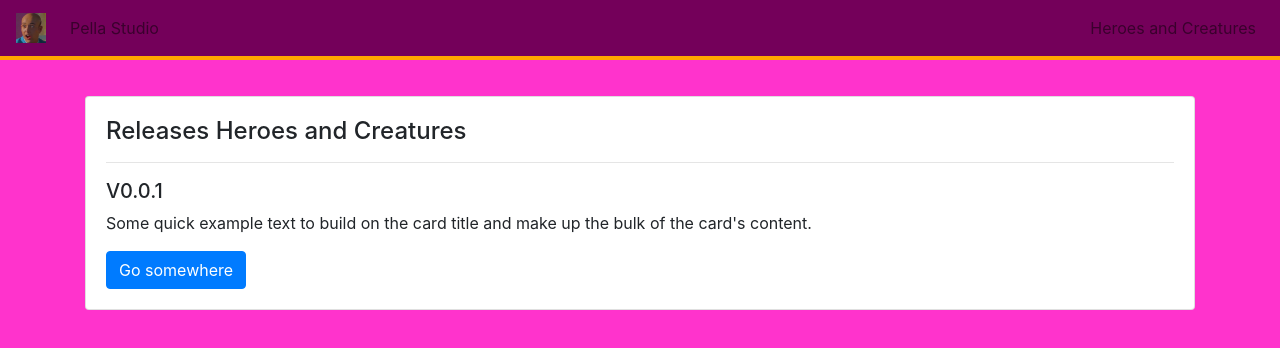
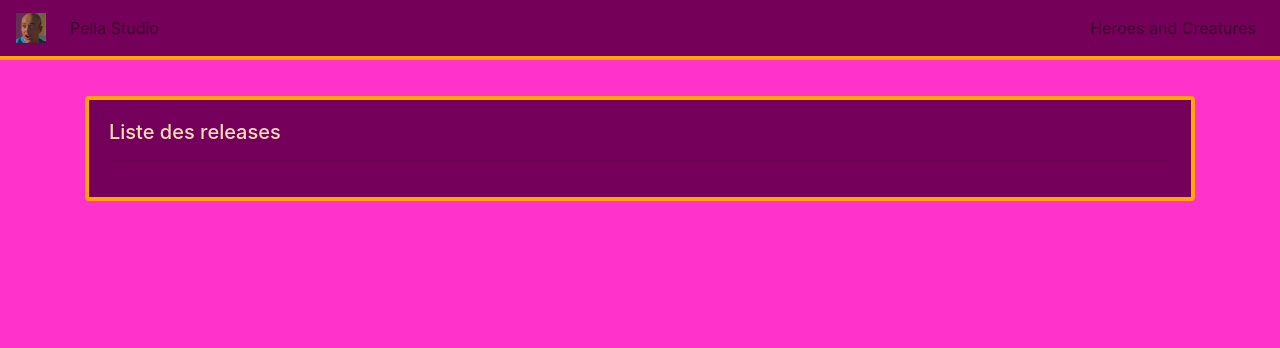
Before and after one commit to probakilla/pellawebsite, a React app: page / in a window 1280 px wide. Built offline with nearby package versions, Linux system fonts and the light colour scheme.

Commit message:
Ajout d'une carte pour les releases vide

```diff
--- /dev/null
+++ b/css/releaseCard.css
@@ -0,0 +1,6 @@
+.release-card-style {
+  margin-top: 6rem;
+  background: hsl(313, 100%, 23%);
+  border: 4px solid #ffa600;
+  color: wheat;
+}
--- a/src/html/releases.html
+++ b/src/html/releases.html
@@ -10,25 +10,8 @@
 <body style="background-color: #ff33cc">
 
   <section id="release-navbar"></section>
-  <section id="releases-card" style="padding-top: 6rem;"></section>
+  <section id="releases-card"></section>
 
-  <div id="card-container" class="container">
-    <div class="row">
-      <div class="col-12">
-        <div id="releases-card" class="card">
-          <div class="card-body">
-            <h4 class="card-title">Releases Heroes and Creatures</h5>
-              <hr>
-              <h5>V0.0.1
-            </h4>
-            <p class="card-text">Some quick example text to build on the card title and make up the bulk of
-              the card's content.</p>
-            <a href="#" class="btn btn-primary">Go somewhere</a>
-          </div>
-        </div>
-      </div>
-    </div>
-  </div>
 </body>
 
 </html>
--- a/src/index.js
+++ b/src/index.js
@@ -3,9 +3,11 @@ import ReactDOM from "react-dom";
 
 import PellaNavbar from "./jsx/navbar";
 import PellaImage from "./jsx/pellaImg";
+import ReleaseCard from "./jsx/releaseCard";
 import Display from "./jsx/display";
 
 
 Display(<PellaNavbar />, "index");
 Display(<PellaNavbar />, "release-navbar");
 Display(<PellaImage />, "image");
+Display(<ReleaseCard />, "releases-card");
--- /dev/null
+++ b/src/jsx/releaseCard.jsx
@@ -0,0 +1,29 @@
+import React, { Component } from "react";
+import { Card, Container, Row, Col } from "react-bootstrap";
+import "../../css/releaseCard.css";
+
+class ReleaseCard extends Component {
+  constructor(props) {
+    super(props);
+  }
+
+  render() {
+    return (
+      <Container>
+        <Row>
+          <Col>
+            <Card className="release-card-style">
+              <Card.Body>
+                <Card.Title>Liste des releases</Card.Title>
+                <hr/>
+              </Card.Body>
+            </Card>
+          </Col>
+        </Row>
+      </Container>
+
+    );
+  }
+}
+
+export default ReleaseCard;
```
